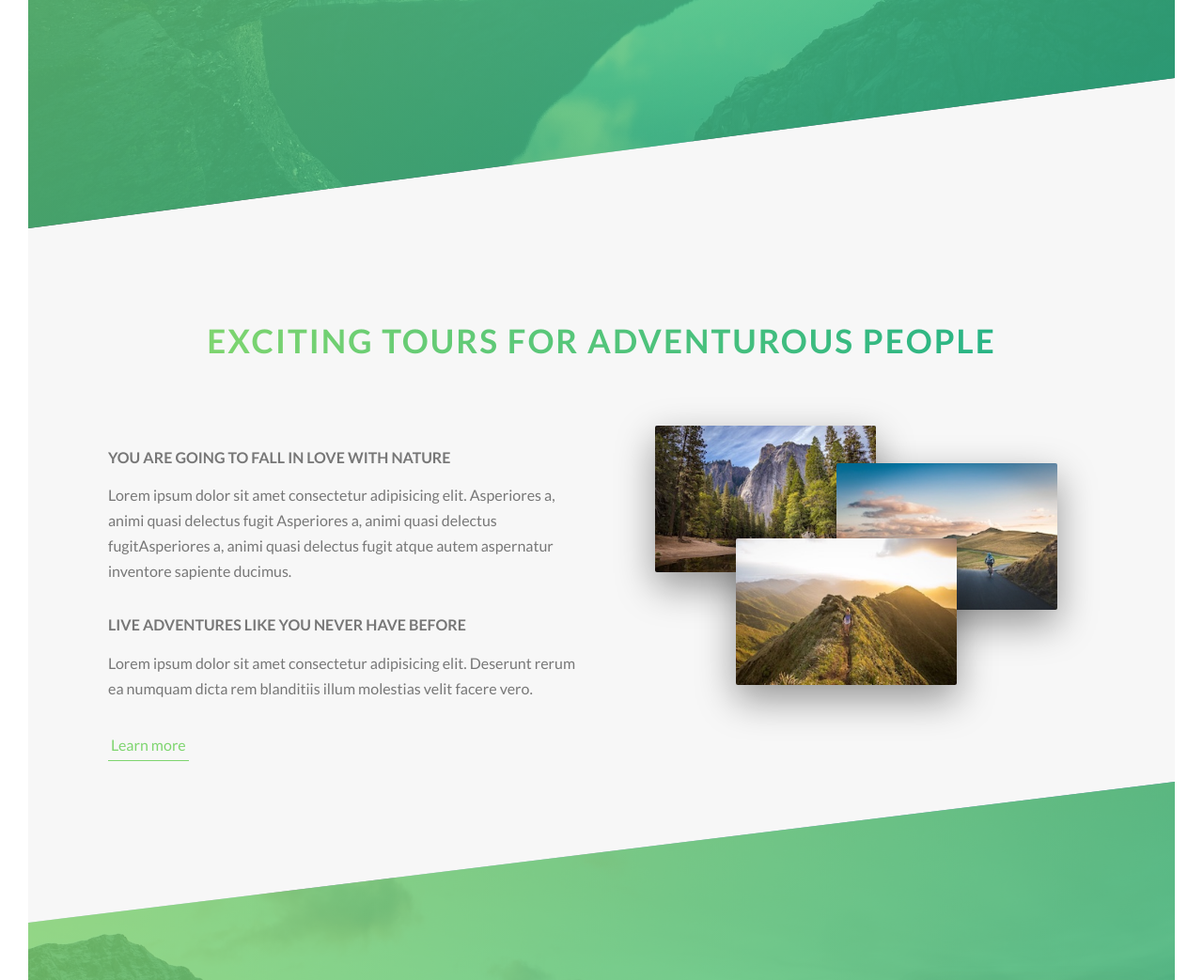
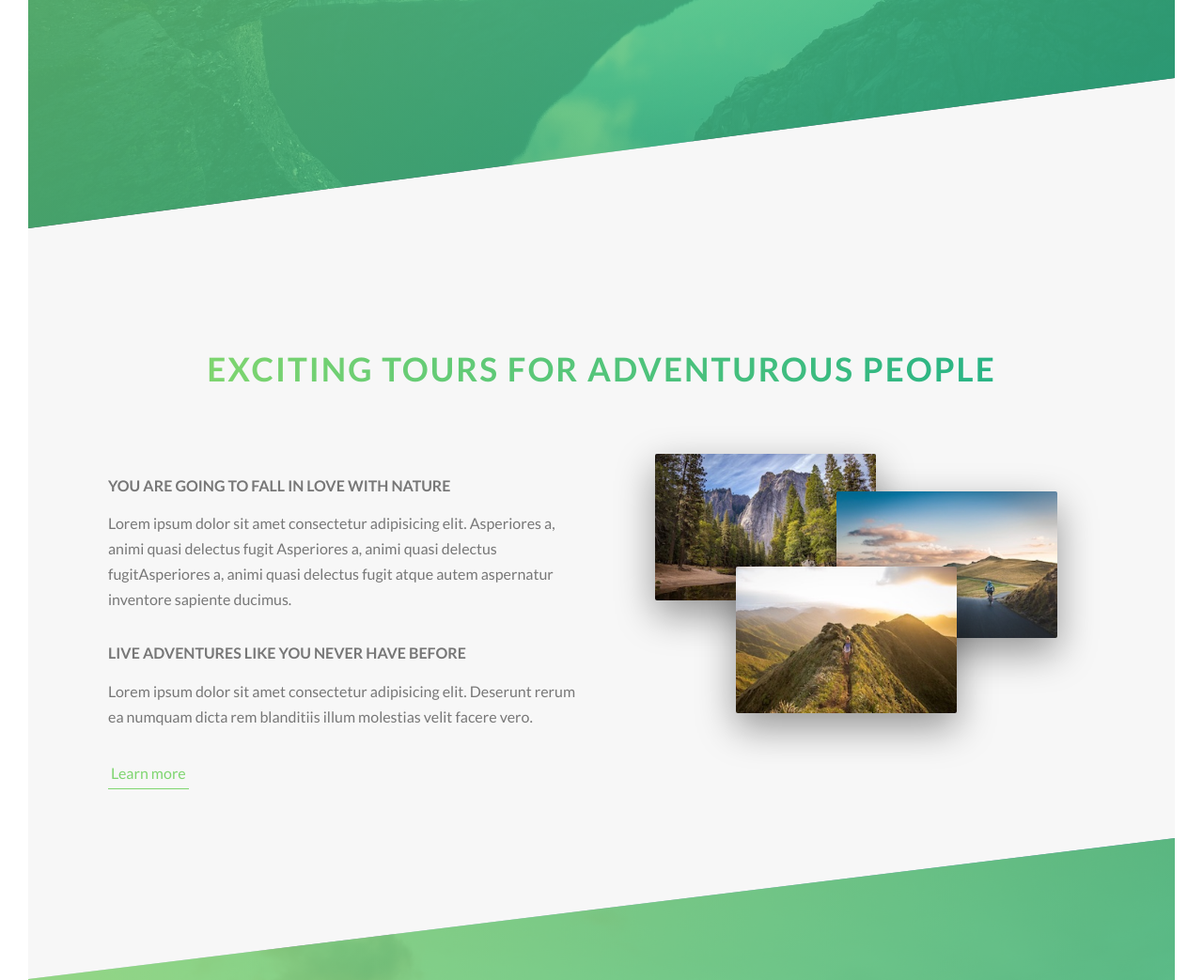
Before and after one commit to EvgenyArtemov/Tours-landing-page, a website: page index.html in a window 1280 px wide. Shown: the part 547-1590 px from the top of the page at 94% size. Drawn offline with nearby package versions, Linux system fonts and the light colour scheme; files that its build step writes are made by us from their sources.

Commit message:
abot section fix

```diff
--- a/sass/layout/_about.scss
+++ b/sass/layout/_about.scss
@@ -1,8 +1,9 @@
 .section-about {
     background-color: $color-grey-light-1;
-    padding: 25rem 5rem;
+    padding: 28rem 5rem;
     margin-top: -20vh;
 }
+
 
 .container__about {
     display: flex;
```
